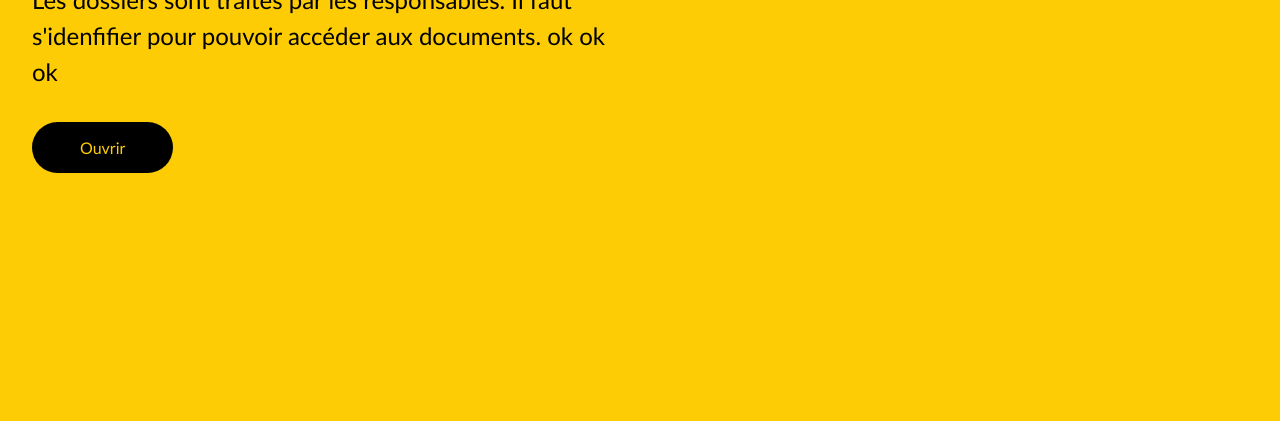
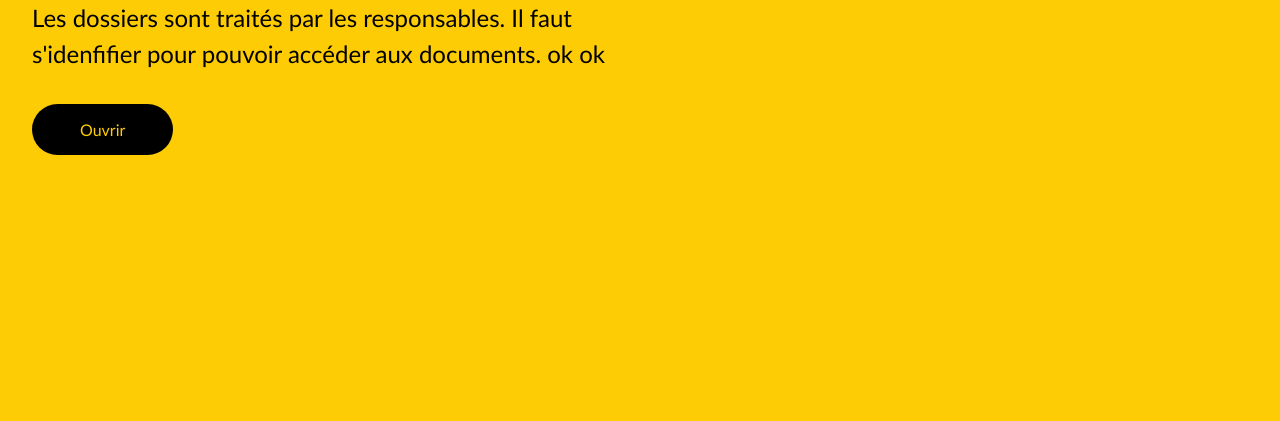
Before and after one commit to hatembendahmen/ddlot3, a plain HTML site: page index.html in a window 1280 px wide. Shown: the part 419-840 px from the top of the page. Drawn offline with Linux system fonts and the light colour scheme.

Commit message:
ajout 2 ok

```diff
--- a/index.html
+++ b/index.html
@@ -19,7 +19,7 @@
           <h1>DDLOT</h1>
           <p>
             Les dossiers sont traités par les responsables.
-            Il faut s'idenfifier pour pouvoir accéder aux documents. ok ok ok
+            Il faut s'idenfifier pour pouvoir accéder aux documents. ok ok
           </p>
           <button>Ouvrir</button>
         </div>
```
